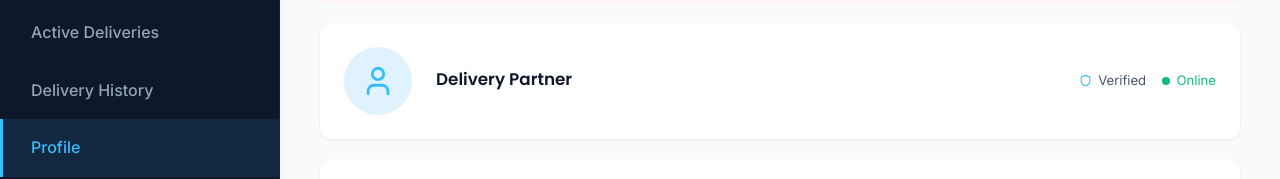
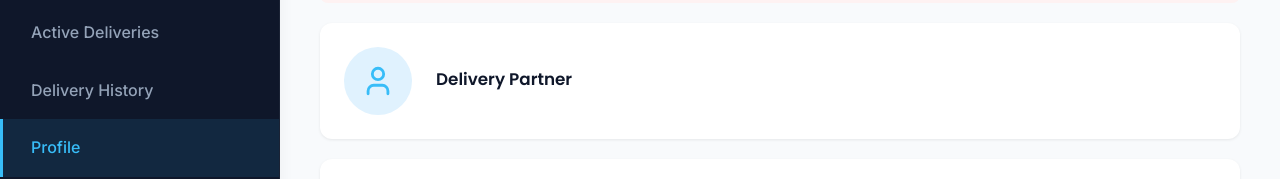
Before and after one commit to KavishaPerera/Wash-TUB, a React app in the folder frontend/: page /delivery-profile in a window 1280 px wide. Shown: the part 176-355 px from the top of the page. Built offline with nearby package versions, Linux system fonts and the light colour scheme; no server answers; the HTML template or start-up script is replaced by a standard one.

Commit message:
remove online and verifies badges from delivery persons profile

```diff
--- a/frontend/src/pages/DeliveryProfile.jsx
+++ b/frontend/src/pages/DeliveryProfile.jsx
@@ -215,14 +215,6 @@ const DeliveryProfile = () => {
                                 <h2 style={{ margin: 0, fontSize: '1.05rem', fontWeight: 600, color: '#0f172a' }}>{fullName}</h2>
                                 <p style={{ margin: '0.2rem 0 0', fontSize: '0.83rem', color: '#64748b' }}>{profileData.email}</p>
                             </div>
-                            <div style={{ display: 'flex', gap: '1rem', flexShrink: 0 }}>
-                                <span style={{ display: 'flex', alignItems: 'center', gap: '0.4rem', fontSize: '0.82rem', color: '#475569' }}>
-                                    <Shield size={13} color="#38bdf8" /> Verified
-                                </span>
-                                <span style={{ display: 'flex', alignItems: 'center', gap: '0.4rem', fontSize: '0.82rem', color: '#10b981' }}>
-                                    <span style={{ width: '8px', height: '8px', borderRadius: '50%', background: '#10b981', display: 'inline-block' }} /> Online
-                                </span>
-                            </div>
                         </div>
 
                         {/* Personal Information */}
```
